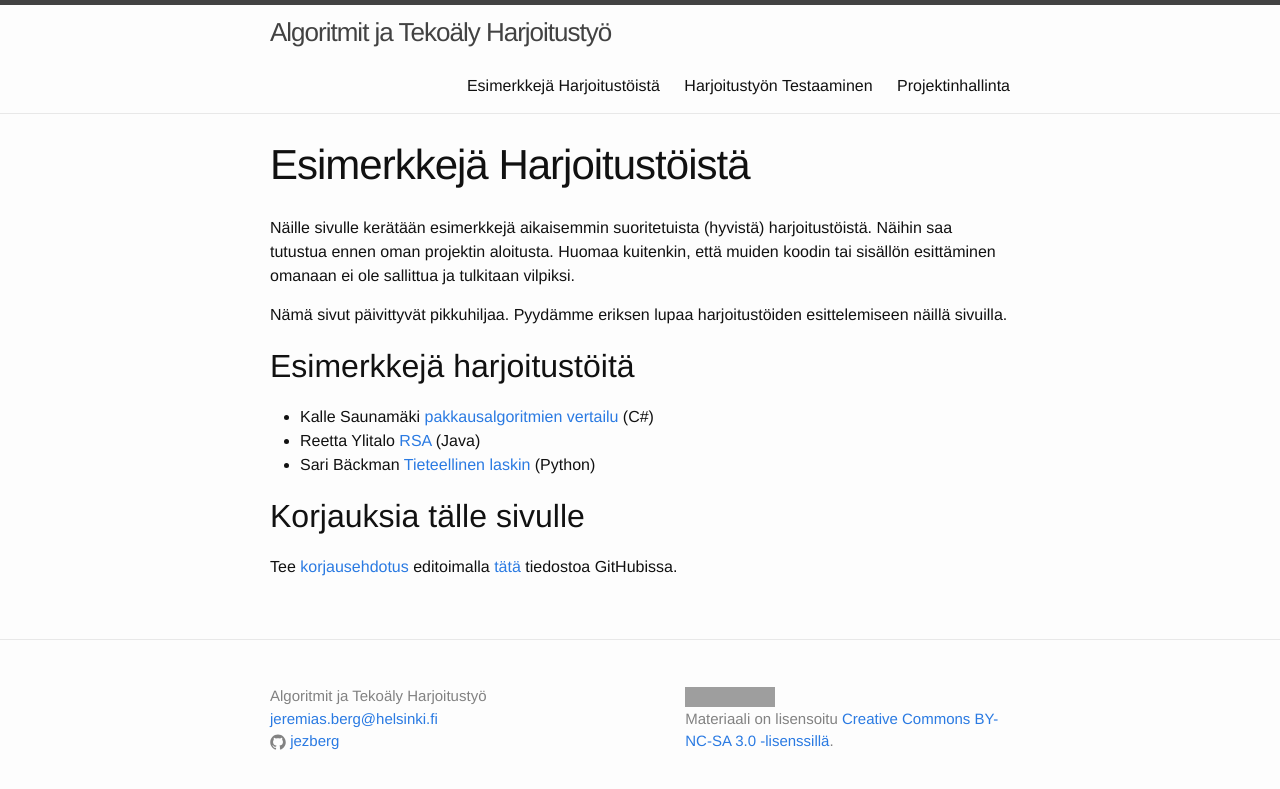
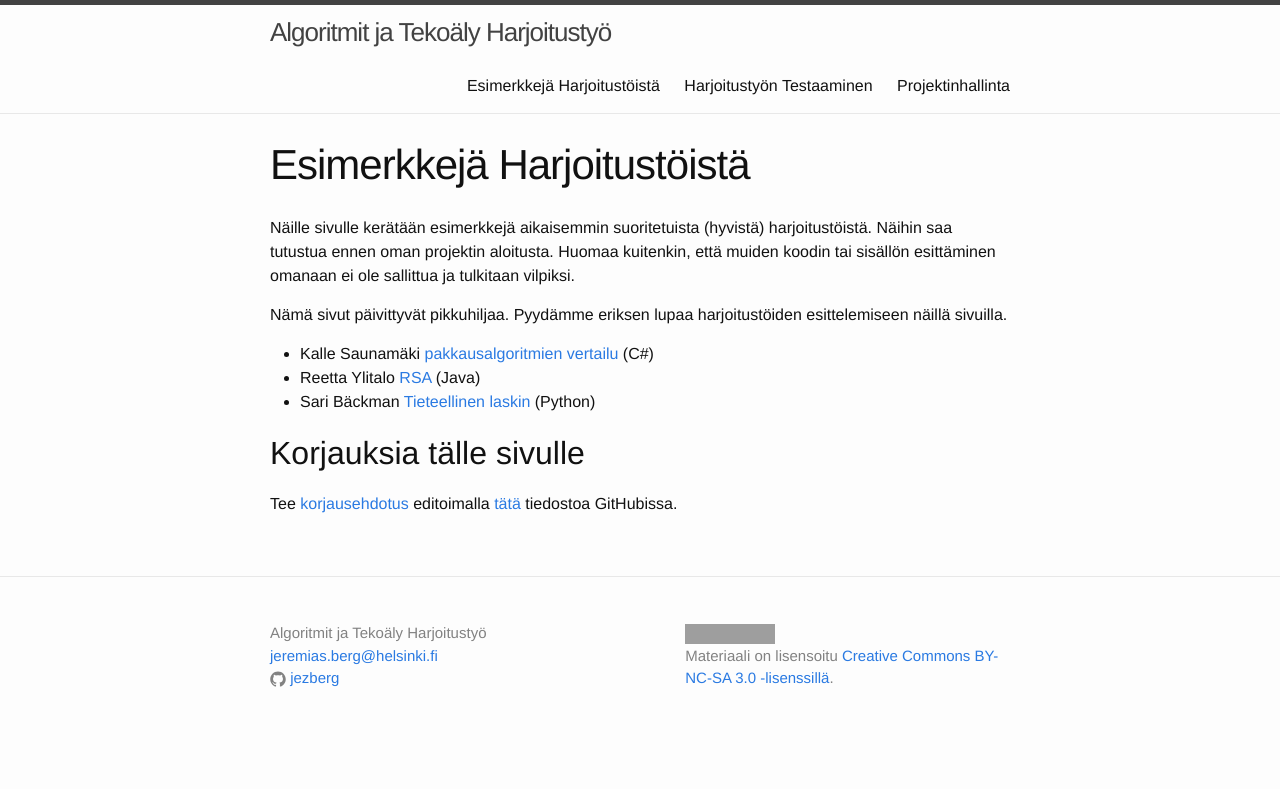
Before and after one commit to algolabra-hy/algolabra-hy.github.io, a Jekyll site: the page built from esimerkkeja.md, in a window 1280 px wide. Shown: the top 789 px of the page. Built offline with Jekyll 4.4.1, drawn with Linux system fonts in a browser that asks for light colours; grey boxes are pictures that could not be loaded.

Commit message:
Update esimerkkeja.md

```diff
--- a/esimerkkeja.md
+++ b/esimerkkeja.md
@@ -11,7 +11,6 @@ Näihin saa tutustua ennen oman projektin aloitusta. Huomaa kuitenkin, että mui
 
 Nämä sivut päivittyvät pikkuhiljaa. Pyydämme eriksen lupaa harjoitustöiden esittelemiseen näillä sivuilla.
 
-## Esimerkkejä harjoitustöitä
 - Kalle Saunamäki [pakkausalgoritmien vertailu](https://github.com/ksaunamaki/tiralabra) (C#)
 - Reetta Ylitalo [RSA](https://github.com/ylireetta/tiralabra-rsa) (Java)
 - Sari Bäckman [Tieteellinen laskin](https://github.com/sari-bee/tieteellinen_laskin) (Python)
```
